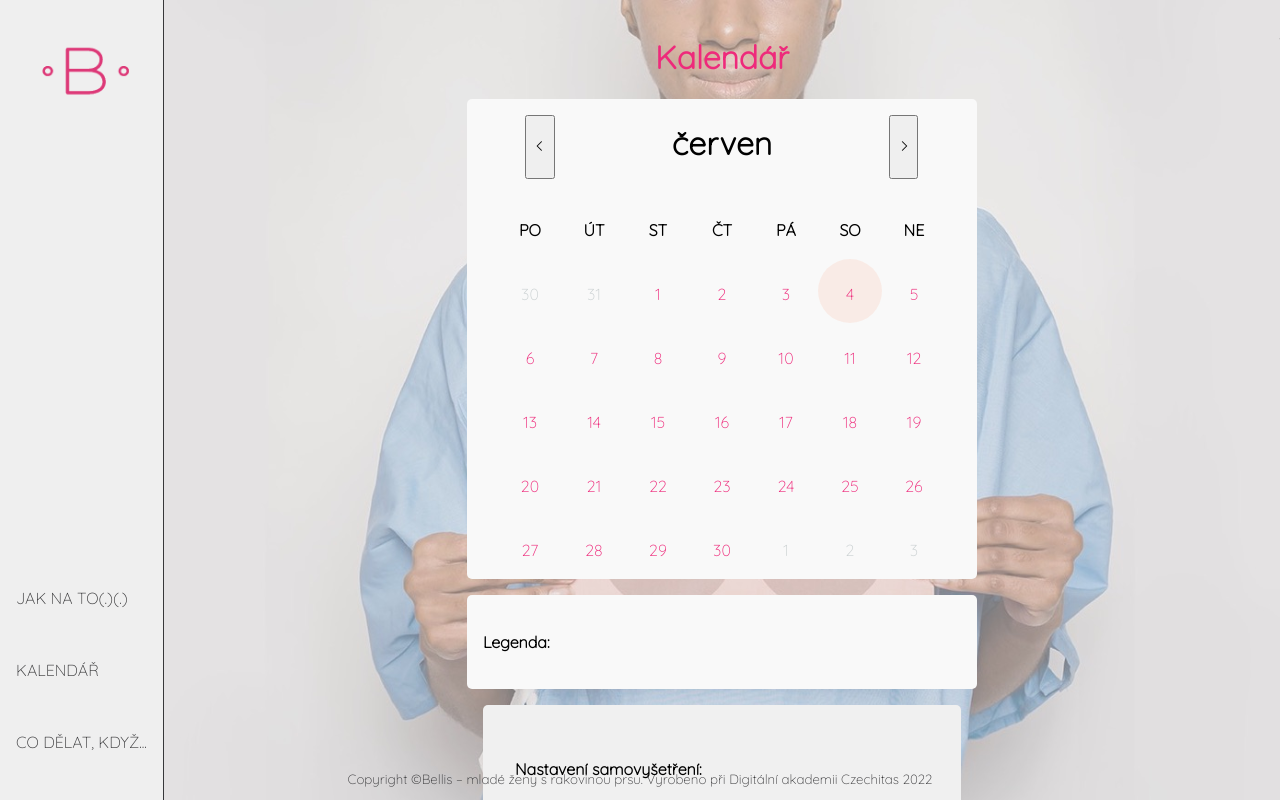
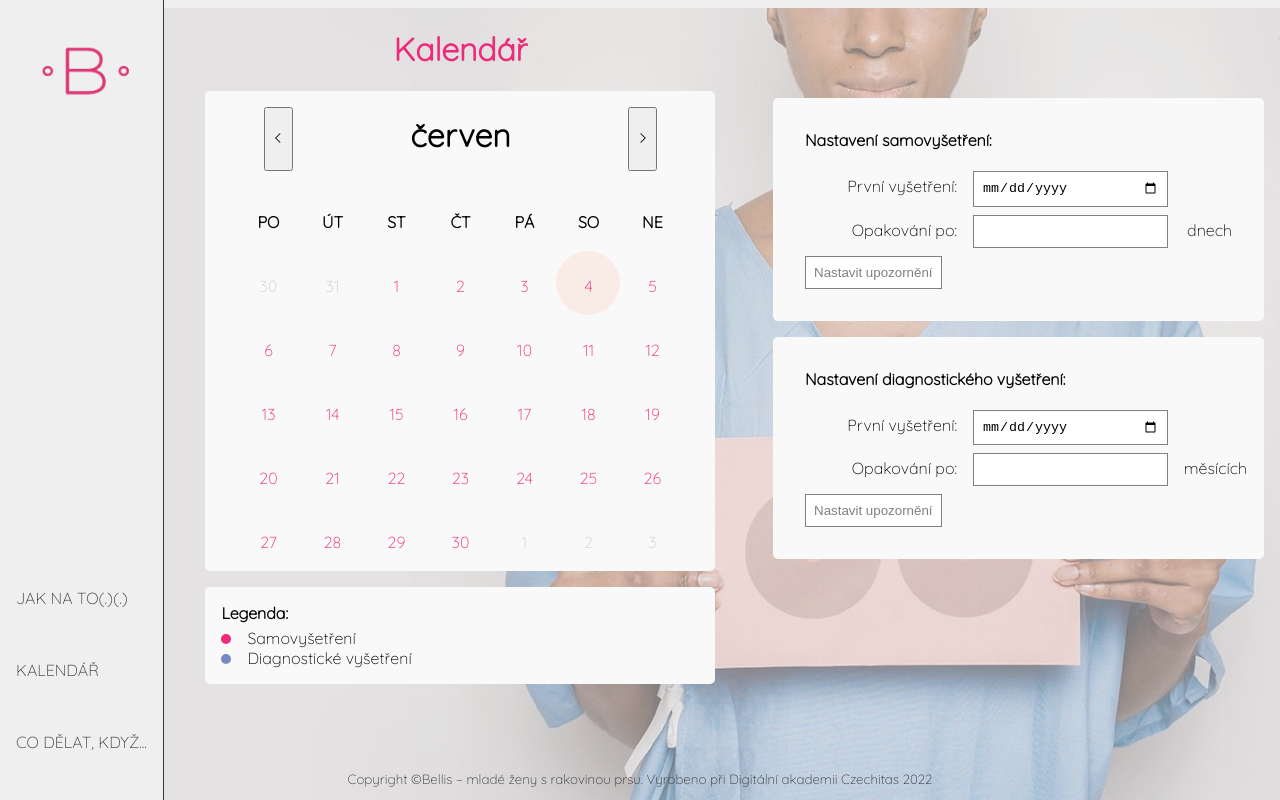
Before and after one commit to janajurcova/samovysetreni-prsu, a React app: page /kalendar in a window 1280 px wide. Shown: the top 800 px of the page. Built offline with nearby package versions, Linux system fonts and the light colour scheme; what dayjs-recur would draw is missing.

Commit message:
calender mediaquery

```diff
--- a/src/pages/Calendar/index.jsx
+++ b/src/pages/Calendar/index.jsx
@@ -99,7 +99,7 @@ const FormMonth = ({ onChange }) => {
 
     return (
         <form onSubmit={handleSubmit}>
-            <h4>Nastavení samovyšetření:</h4>
+            <h4 className="form-title">Nastavení samovyšetření:</h4>
             <label className="field">
                 První vyšetření:
                 <input
@@ -119,7 +119,7 @@ const FormMonth = ({ onChange }) => {
                         const on = event.target.value;
                         setCycle(on);
                     }}
-                /></label>
+                />dnech</label>
             <button className="btn-notice" type="submit" disabled={start === "" || cycle === ""}>Nastavit upozornění</button>
         </form>
     )
@@ -135,7 +135,7 @@ const FormYear = ({ onChange }) => {
 
     return (
         <form onSubmit={handleSubmit}>
-            <h4>Nastavení diagnostického vyšetření:</h4>
+            <h4 className="form-title">Nastavení diagnostického vyšetření:</h4>
             <label className="field">První vyšetření:
                 <input
                     type="date"
@@ -154,7 +154,7 @@ const FormYear = ({ onChange }) => {
                         const on = event.target.value;
                         setCycle(on);
                     }}
-                /></label>
+                />měsících</label>
             <button className="btn-notice" type="submit" disabled={start === "" || cycle === ""}>Nastavit upozornění</button>
         </form>
     )
@@ -218,9 +218,9 @@ export const Calendar = () => {
 
 
     return (
-        <main style={{ padding: '1rem' }}>
-            <h1>Kalendář</h1>
-            <div className="container1">
+        <div className="calendar-container">
+            <div className="calendar-container__body">
+                <h1>Kalendář</h1>
                 <div className="calendar">
                     <header className="calendar-header">
 
@@ -245,22 +245,32 @@ export const Calendar = () => {
                             {(new Array(5)).fill(null).map((_, index) => <Week firstday={firstMonday.add(index, "week")} month={month} recurrenceMonth={recurrenceMonth} recurrenceYear={recurrenceYear} key={index} />)}
                         </tbody>
                     </table>
+                </div>
+                    <div className="container-legend">
+                        <h4 className="form-title__legend">Legenda:</h4>
+                        <div>
+                            <span className="container-legend__month"></span>Samovyšetření
+                        </div>
+                        <div>
+                            <span className="container-legend__year"></span>Diagnostické vyšetření
+                        </div>
+                    </div>
 
                 </div>
-                <div className="container-legend">
-                    <h4>Legenda:</h4>
-                </div>
-                <div className="container-settings">
+                <div>
+
+                <div className="container-settings__month">
                     <FormMonth
                         onChange={handleChangeMonth}
                     />
                 </div>
-                <div className="container-settings">
+                <div className="container-settings__year">
                     <FormYear
                         onChange={handleChangeYear}
                     />
                 </div>
+                </div>
             </div>
-        </main>
+
     );
 };
--- a/src/pages/Calendar/style.css
+++ b/src/pages/Calendar/style.css
@@ -1,4 +1,9 @@
 @import url(http://weloveiconfonts.com/api/?family=fontawesome);
+
+.calendar-container {
+  display:flex;
+  flex-direction: row;
+}
 
 .calendar-table {
   border-collapse: collapse;
@@ -6,10 +11,40 @@
   margin: auto;
 }
 
-.container1 {
+.calendar-container__body {
   width: 510px;
   margin: auto;
 }
+
+.container-legend {
+  max-width: 40rem;
+  margin-top: 1rem;
+  margin-bottom: 1rem;
+  text-align: left;
+  background-color: #f9f9f9;
+  border-radius: 5px;
+  padding: 1rem;
+}
+.container-settings__month {
+  margin-top: 90px;
+}
+
+.container-settings__month,
+.container-settings__year {
+  max-width: 40rem;
+  /* margin: 0 auto; */
+}
+
+
+.form-title {
+  margin-top: 0;
+}
+
+.form-title__legend {
+  margin-top: 0;
+  margin-bottom: 5px;
+}
+
 
 /* ---------- CALENDAR ---------- */
 
@@ -68,8 +103,8 @@
 }
 
 .year-noticeDay {
-    background: var(--cream);
-    color: var(--text)
+    background: #7A89C2;
+    color: #f9f9f9;
 }
 
 .event {
@@ -122,26 +157,12 @@
   right: 6em;
 }
 
-.container-legend {
-  max-width: 40rem;
-  margin-top: 1rem;
-  margin-bottom: 1rem;
-  text-align: left;
-  background-color: #f9f9f9;
-  border-radius: 5px;
-  padding: 1rem;
-}
-
-.container-settings {
-  max-width: 40rem;
-  margin: 0 auto;
-}
 
 form {
   padding: 2rem;
-  background-color: #f0f0f0;
+  background-color: #f9f9f9;
   border-radius: 5px;
-   margin: 1rem;
+  margin: 1rem;
 }
 
 input,
@@ -168,9 +189,9 @@ label {
 }
 
 .btn-notice:disabled{
-  border: 1px solid var(--pink);
+  border: 1px solid gray;
   background-color: white;
-  color: var(--pink)
+  color: gray;
 }
 
 .btn-notice:active:not(:disabled) {
@@ -222,7 +243,7 @@ textarea {
 .field {
   margin: 0.5rem 0;
   display: grid;
-  grid-template-columns: min(30vw, 9.5rem) 1fr;
+  grid-template-columns: min(30vw, 9.5rem) 1fr 3rem;
   align-items: baseline;
   gap: 1em;
   text-align: right;
@@ -235,3 +256,33 @@ textarea {
   gap: 0.5em 1em;
   padding: 0.5em 0;
 }
+
+.container-legend__month {
+  background-color: var(--pink);
+  border-radius: 50%;
+  height: 10px;
+  width: 10px;
+  display: inline-block;
+  margin-right: 1rem;
+}
+
+.container-legend__year {
+  background-color: #7A89C2;
+  border-radius: 50%;
+  height: 10px;
+  width: 10px;
+  display: inline-block;
+  margin-right: 1rem;
+}
+
+@media (max-width: 1150px) {
+ .calendar-container {
+  display:flex;
+  flex-direction: column;
+}
+.container-settings__month,
+.container-settings__year {
+  max-width: 510px;
+  margin: 0 auto;
+}
+}
```
